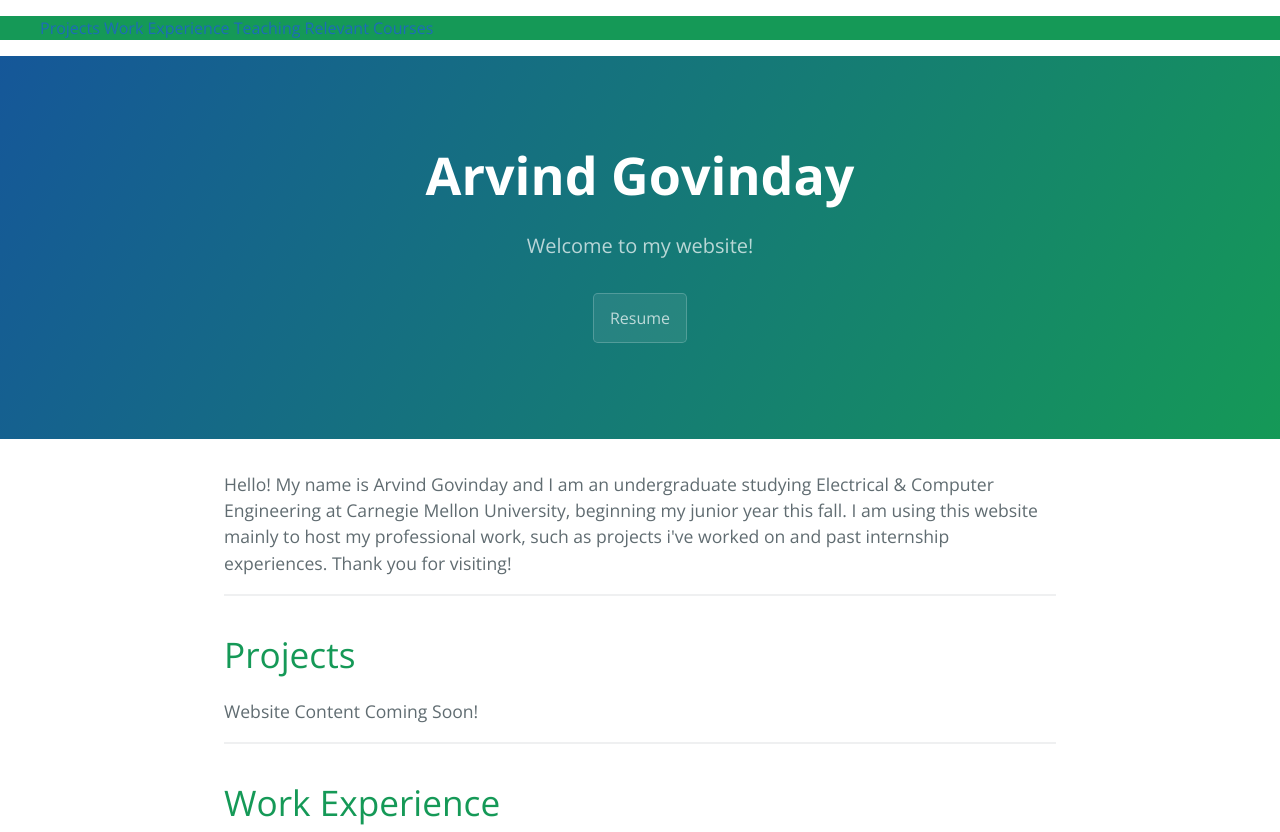
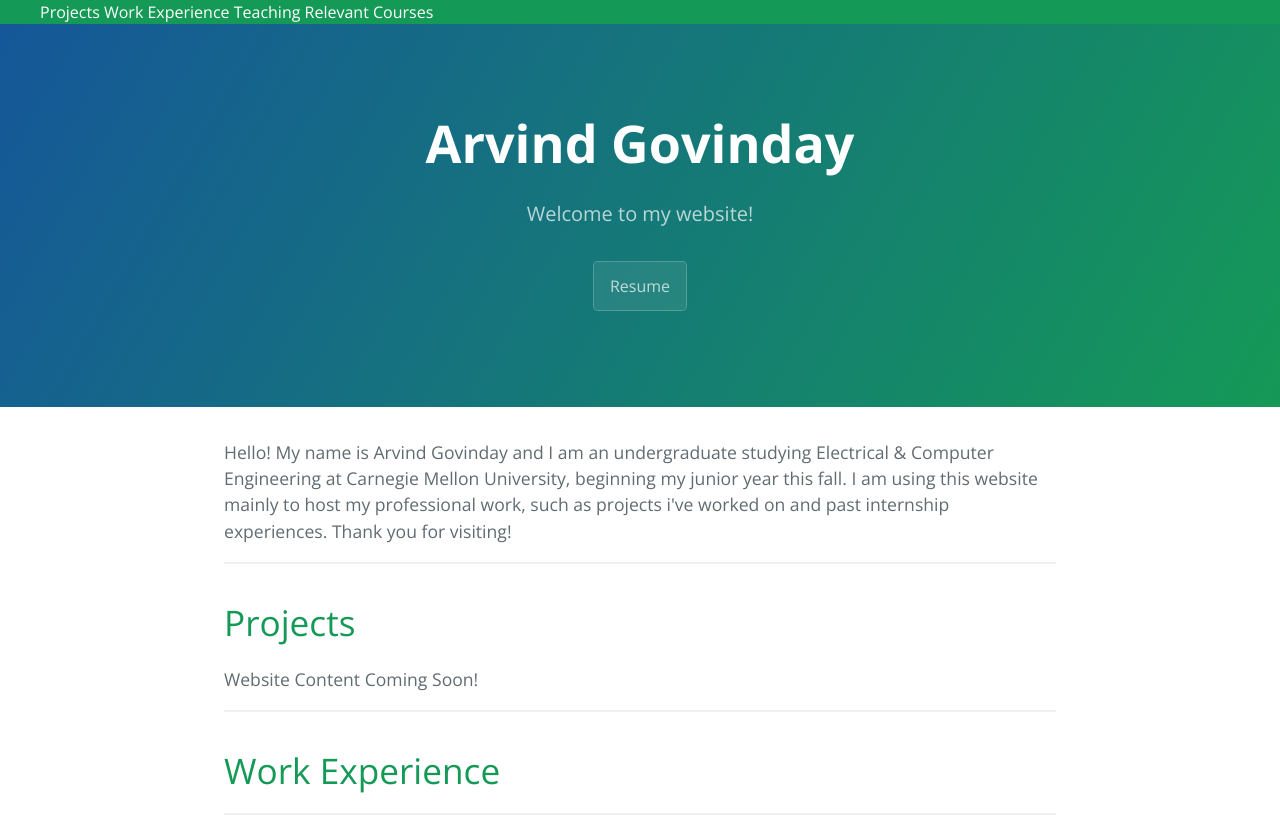
Before and after one commit to Arvgov/arvgov.github.io, a website: page index.html in a window 1280 px wide. Shown: the top 832 px of the page. Drawn offline with nearby package versions, Linux system fonts and the light colour scheme.

Commit message:
link class

```diff
--- a/css/cayman.css
+++ b/css/cayman.css
@@ -15,15 +15,19 @@
   a:hover {
     text-decoration: underline; }
 
+a.nav-link{
+  color: white;
+}
+a.nav-link:hover{
+  text-decoration: none;
+}
 li.nav-link{
     display: inline;
 }
-
 ul.nav-list{
   background-color: #159957;
-  color: white;
+  margin: 0px;
 }
-
 .navigation{
   background-color: #159957;
 }
--- a/index.html
+++ b/index.html
@@ -12,10 +12,10 @@
   <body>
     <section class="navigation">
         <ul class="nav-list">
-            <li class="nav-link"><a  href="#user-content-header-1">Projects</a></li>
-            <li class="nav-link"><a  href="#user-content-header-2">Work Experience</a></li>
-            <li class="nav-link"><a  href="#user-content-header-3">Teaching</a></li>
-            <li class="nav-link"><a  href="#user-content-header-4">Relevant Courses</a></li>
+            <li class="nav-link"><a class="nav-link" href="#user-content-header-1">Projects</a></li>
+            <li class="nav-link"><a class="nav-link" href="#user-content-header-2">Work Experience</a></li>
+            <li class="nav-link"><a class="nav-link" href="#user-content-header-3">Teaching</a></li>
+            <li class="nav-link"><a class="nav-link" href="#user-content-header-4">Relevant Courses</a></li>
           </ul>
     </section>
     <section class="page-header">
```
